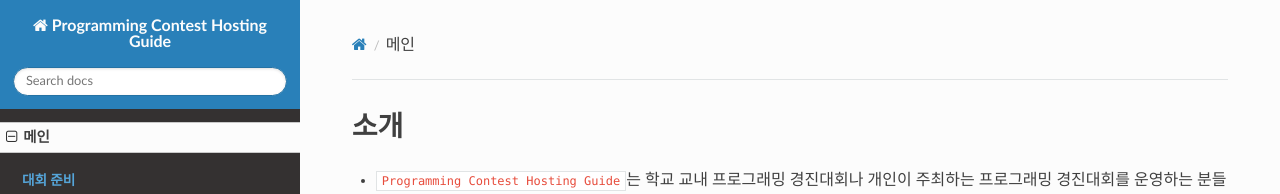
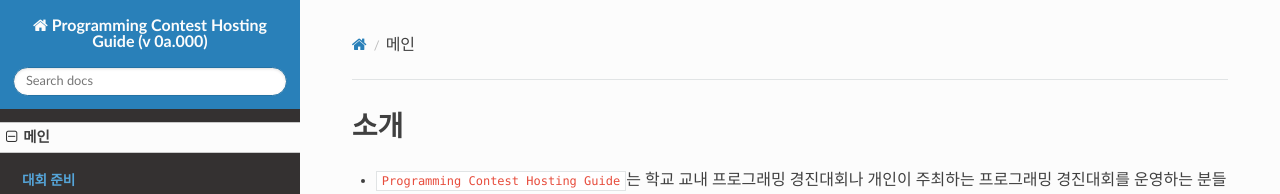
Before and after one commit to haruharo101/Programming_Contest_Hosting_Guide, an MkDocs documentation site: the page built from docs/index.md, in a window 1280 px wide. Shown: the top 194 px of the page. Built offline with MkDocs 1.6.1, drawn with Linux system fonts in a browser that asks for light colours; nearby versions of some CDN libraries.

Commit message:
Fix : Fixed nav

```diff
--- a/mkdocs.yml
+++ b/mkdocs.yml
@@ -1,4 +1,4 @@
-site_name: Programming Contest Hosting Guide
+site_name: Programming Contest Hosting Guide (v 0a.000)
 
 theme: readthedocs
 
```
